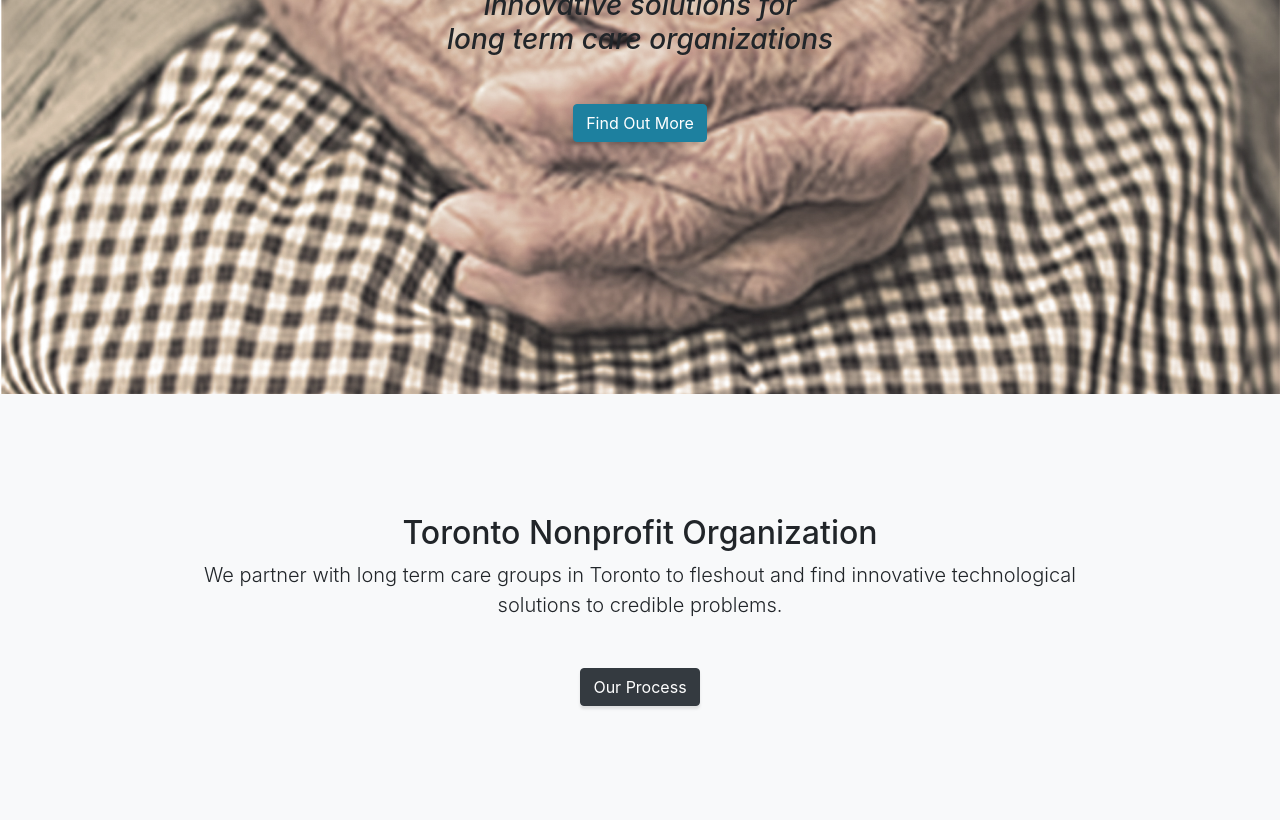
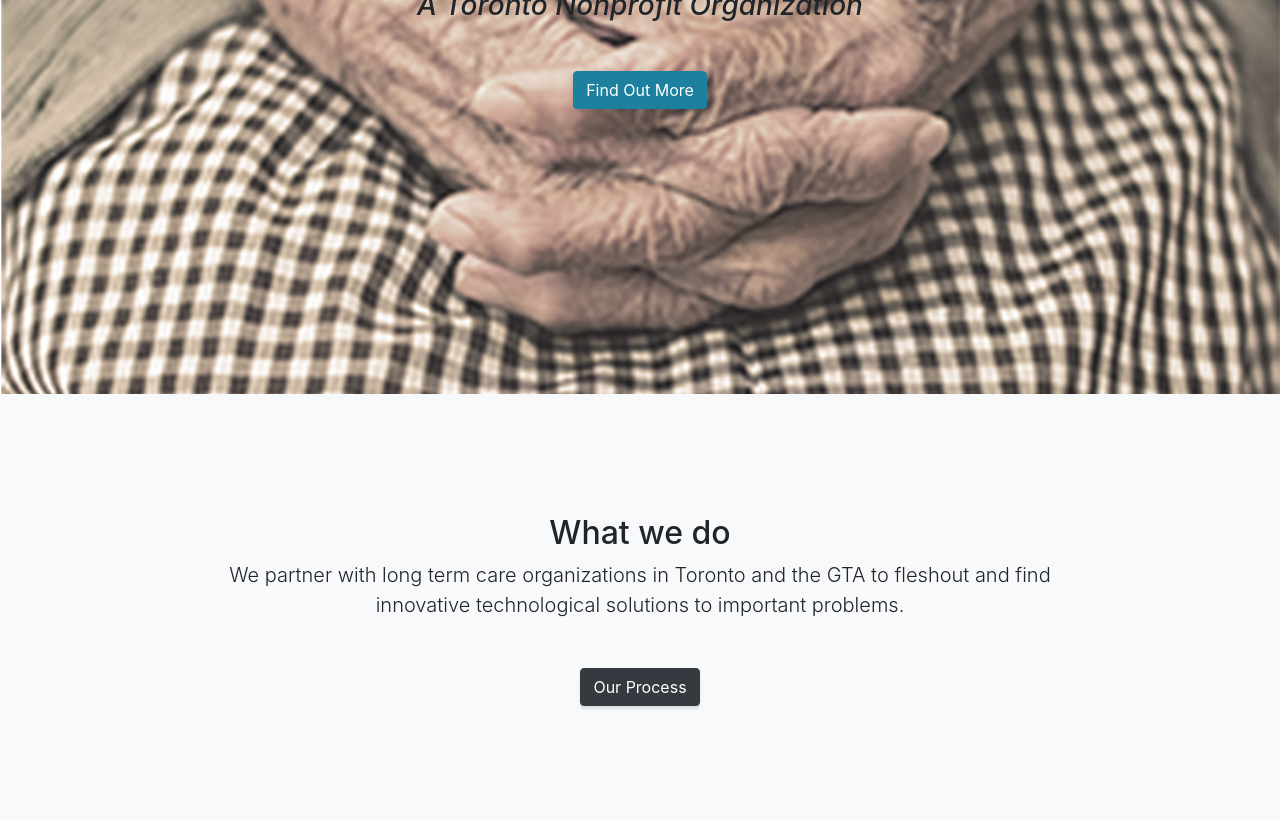
Before and after one commit to tech4seniors/tech4seniors.github.io, a website with bundled scripts: page index.html in a window 1280 px wide. Shown: the part 406-1226 px from the top of the page. Built offline with nearby package versions, Linux system fonts and the light colour scheme.

Commit message:
minor changes

```diff
--- a/index.html
+++ b/index.html
@@ -54,7 +54,7 @@
     <div class="container text-center my-auto">
       <h1 class="mb-1">tech<b class="text-muted">4</b>seniors</h1>
       <h3 class="mb-5">
-        <em>A Toronto NPO specializing in <br>innovative solutions for<br> long term care organizations</em>
+        <em>A Toronto Nonprofit Organization</em>
       </h3>
       <a class="btn btn-primary btn-xl js-scroll-trigger" href="#about">Find Out More</a>
     </div>
@@ -66,8 +66,8 @@
     <div class="container text-center">
       <div class="row">
         <div class="col-lg-10 mx-auto">
-          <h2>Toronto Nonprofit Organization</h2>
-          <p class="lead mb-5">We partner with long term care groups in Toronto to fleshout and find innovative technological solutions to credible problems.</p>
+          <h2>What we do</h2>
+          <p class="lead mb-5">We partner with long term care organizations in Toronto and the GTA to fleshout and find innovative technological solutions to important problems.</p>
           <a class="btn btn-dark btn-xl js-scroll-trigger" href="#services">Our Process</a>
         </div>
       </div>
```
